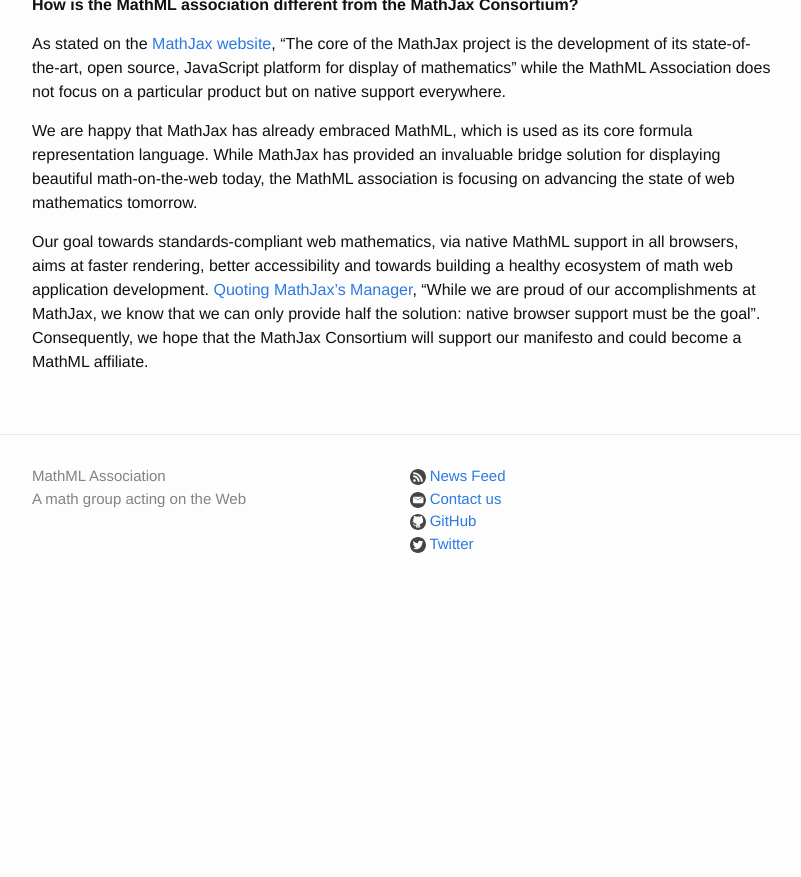
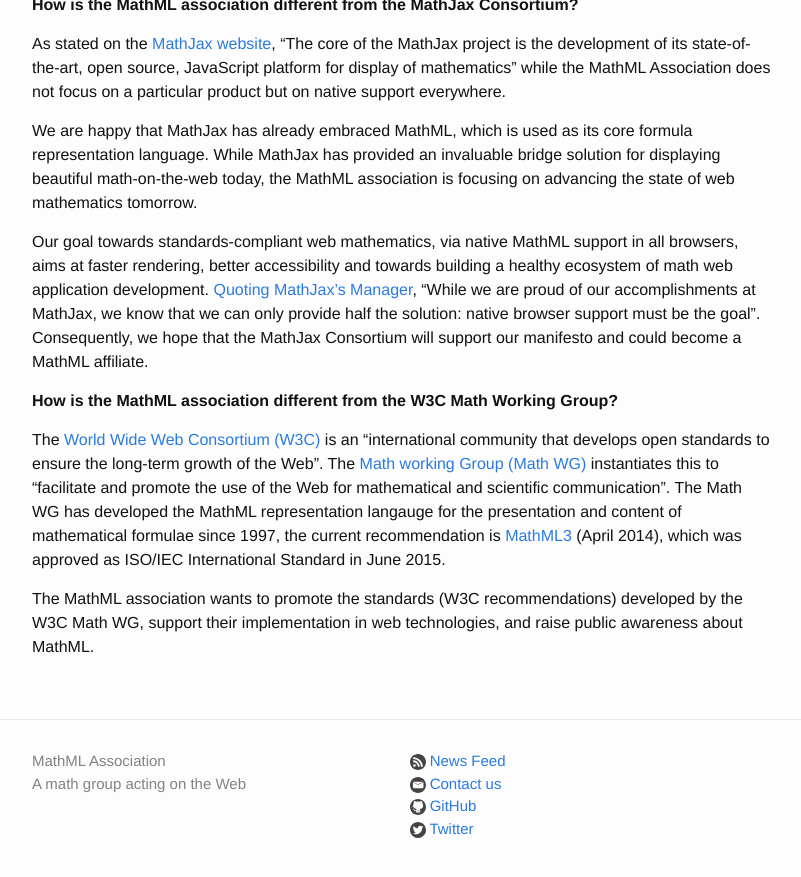
Before and after one commit to MathML/website, a Jekyll site: the page built from faq.md, in a window 1280 px wide and 900 px high, scrolled down 1453 px. Shown: the top 877 px of the window, without its empty margins (238-1039 px from the left). Built offline with Jekyll 4.4.1, drawn with Linux system fonts in a browser that asks for light colours; before the commit the page ends 2068 px from its top, so only the background shows below that.

Commit message:
adding item about the Math WG

```diff
--- a/faq.md
+++ b/faq.md
@@ -55,3 +55,18 @@
 We are happy that MathJax has already embraced MathML, which is used as its core formula representation language. While MathJax has provided an invaluable bridge solution for displaying beautiful math-on-the-web today, the MathML association is focusing on advancing the state of web mathematics tomorrow.
 
 Our goal towards standards-compliant web mathematics, via native MathML support in all browsers, aims at faster rendering, better accessibility and towards building a healthy ecosystem of math web application development. [Quoting MathJax's Manager](http://exchanges.wiley.com/blog/2015/03/02/making-math-and-science-first-class-citizens-on-the-web/), "While we are proud of our accomplishments at MathJax, we know that we can only provide half the solution: native browser support must be the goal". Consequently, we hope that the MathJax Consortium will support our manifesto and could become a MathML affiliate.
+
+**How is the MathML association different from the W3C Math Working Group?**
+
+The [World Wide Web Consortium (W3C)](http://w3.org) is an "international community that
+develops open standards to ensure the long-term growth of the Web". The
+[Math working Group (Math WG)](http://www.w3.org/Math/) instantiates this to "facilitate
+and promote the use of the Web for mathematical and scientific communication". The Math WG
+has developed the MathML representation langauge for the presentation and content of
+mathematical formulae since 1997, the current recommendation is
+[MathML3](http://www.w3.org/TR/MathML3/) (April 2014), which was approved as ISO/IEC
+International Standard in June 2015.
+
+The MathML association wants to promote the standards (W3C recommendations) developed by
+the W3C Math WG, support their implementation in web technologies, and raise public
+awareness about MathML.
```
